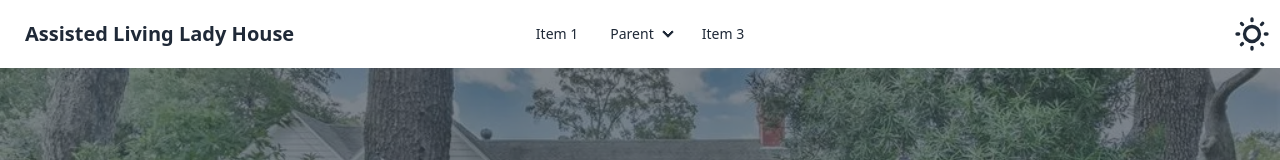
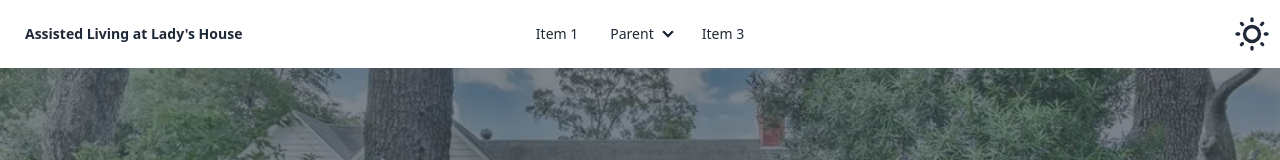
Before and after one commit to caleblopez96/ALLH, a website: page index.html in a window 1280 px wide. Shown: the top 160 px of the page. Drawn offline with Linux system fonts and the light colour scheme; a web font is replaced by a local one.

Commit message:
Add files via upload

```diff
--- a/index.html
+++ b/index.html
@@ -10,7 +10,7 @@
   <link href="https://fonts.googleapis.com/css2?family=DM+Sans:ital,opsz,wght@0,9..40,100..1000;1,9..40,100..1000&family=Manrope:wght@200..800&family=Playfair+Display:ital,wght@0,400..900;1,400..900&display=swap" rel="stylesheet">
   <link rel="shortcut icon" href="assets/IMG_1735.ico" type="image/x-icon">
   <script src="src/script.js" defer></script>
-  <title>Document</title>
+  <title>Assisted Living at Lady's House</title>
 </head>
 <body>
   <div class="navbar">
@@ -44,7 +44,7 @@
           <li><a>Item 3</a></li>
         </ul>
       </div>
-      <a class="btn btn-ghost text-xl">Assisted Living Lady House</a>
+      <a class="btn btn-ghost text-xs">Assisted Living at Lady's House</a>
     </div>
     <div class="navbar-center hidden lg:flex">
       <ul class="menu menu-horizontal px-1">
```
